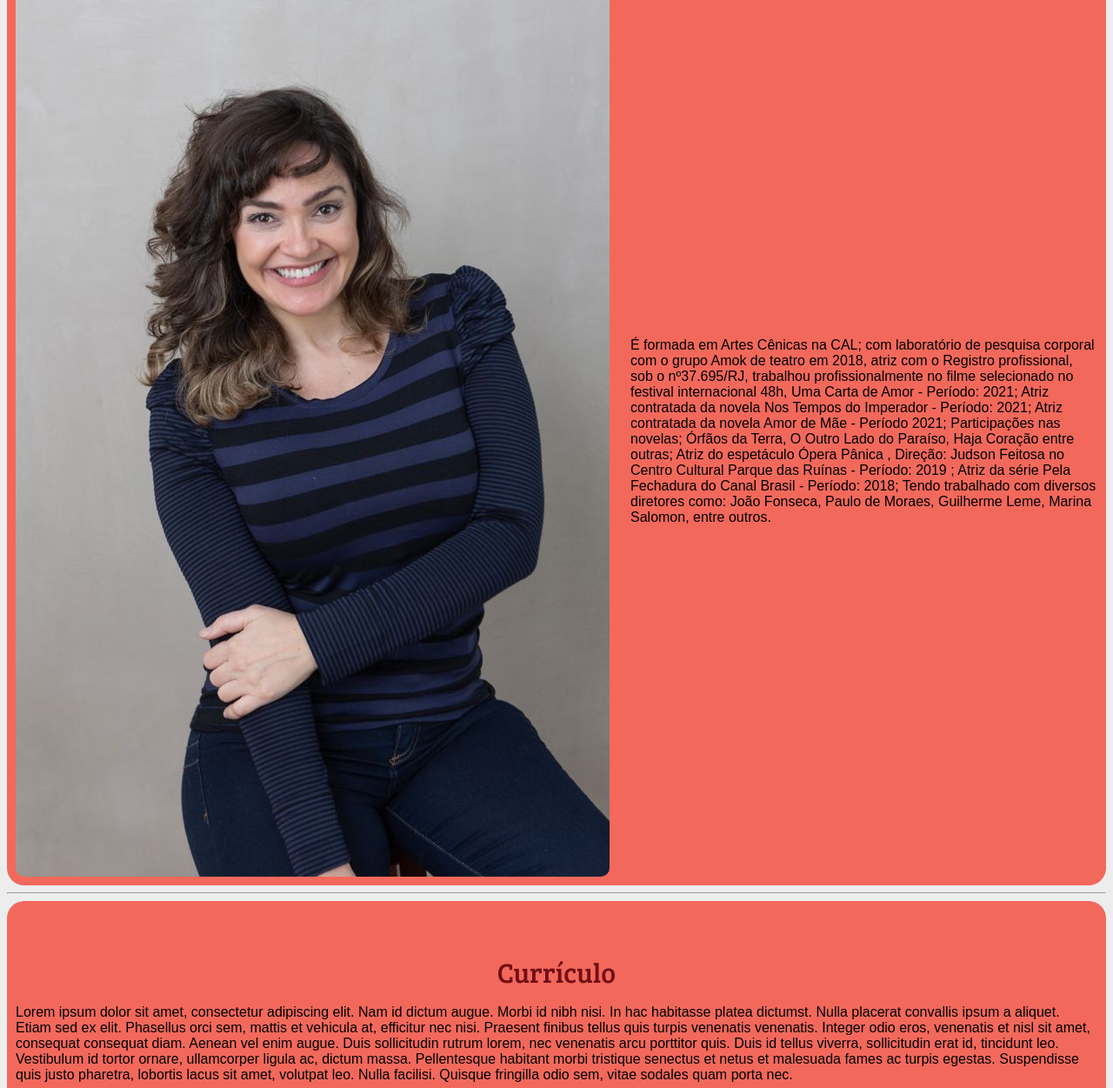
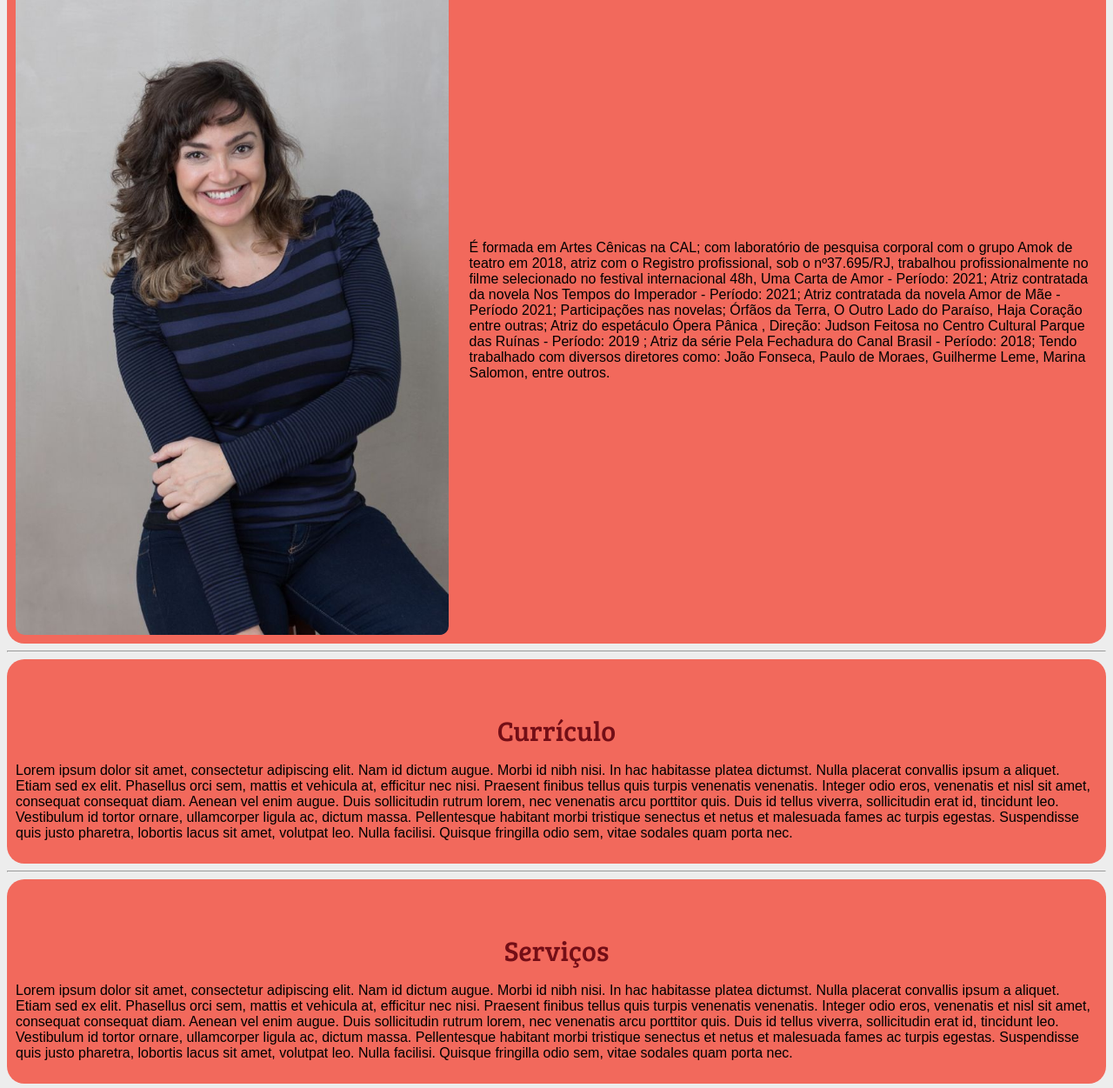
Before and after one commit to josemiguelmachado/belmachado, a plain HTML site: page index.html in a window 1280 px wide. Shown: the part 627-1878 px from the top of the page at 87% size. Drawn offline with Linux system fonts and the light colour scheme.

Commit message:
Update estilo.css

```diff
--- a/css/estilo.css
+++ b/css/estilo.css
@@ -74,7 +74,7 @@ body, html {
 	#sobre {}
 
 		#sobre img {
-			midth:40%;
+			width:40%;
 			margin-right: 24px;
 			border-radius: 10px;
 		}
```
